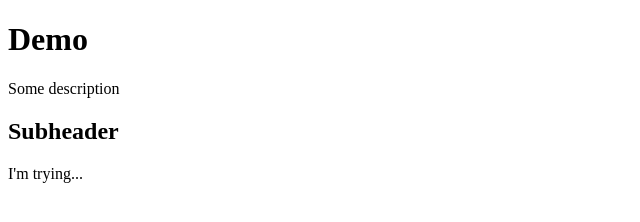
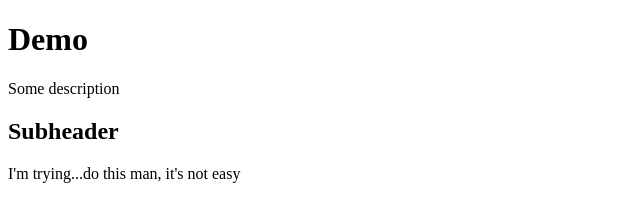
Before and after one commit to IgorFZ/demo, a plain HTML site: page index.html in a window 1280 px wide. Shown: the whole page, without its empty margins (0-640 px from the left). Drawn offline with Linux system fonts and the light colour scheme.

Commit message:
primeiro commit

```diff
--- a/index.html
+++ b/index.html
@@ -10,6 +10,6 @@
     <h1>Demo</h1>
     <p>Some description</p>
     <h2>Subheader</h2>
-    <p>I'm trying...</p>
+    <p>I'm trying...do this man, it's not easy</p>
 </body>
 </html>
```
